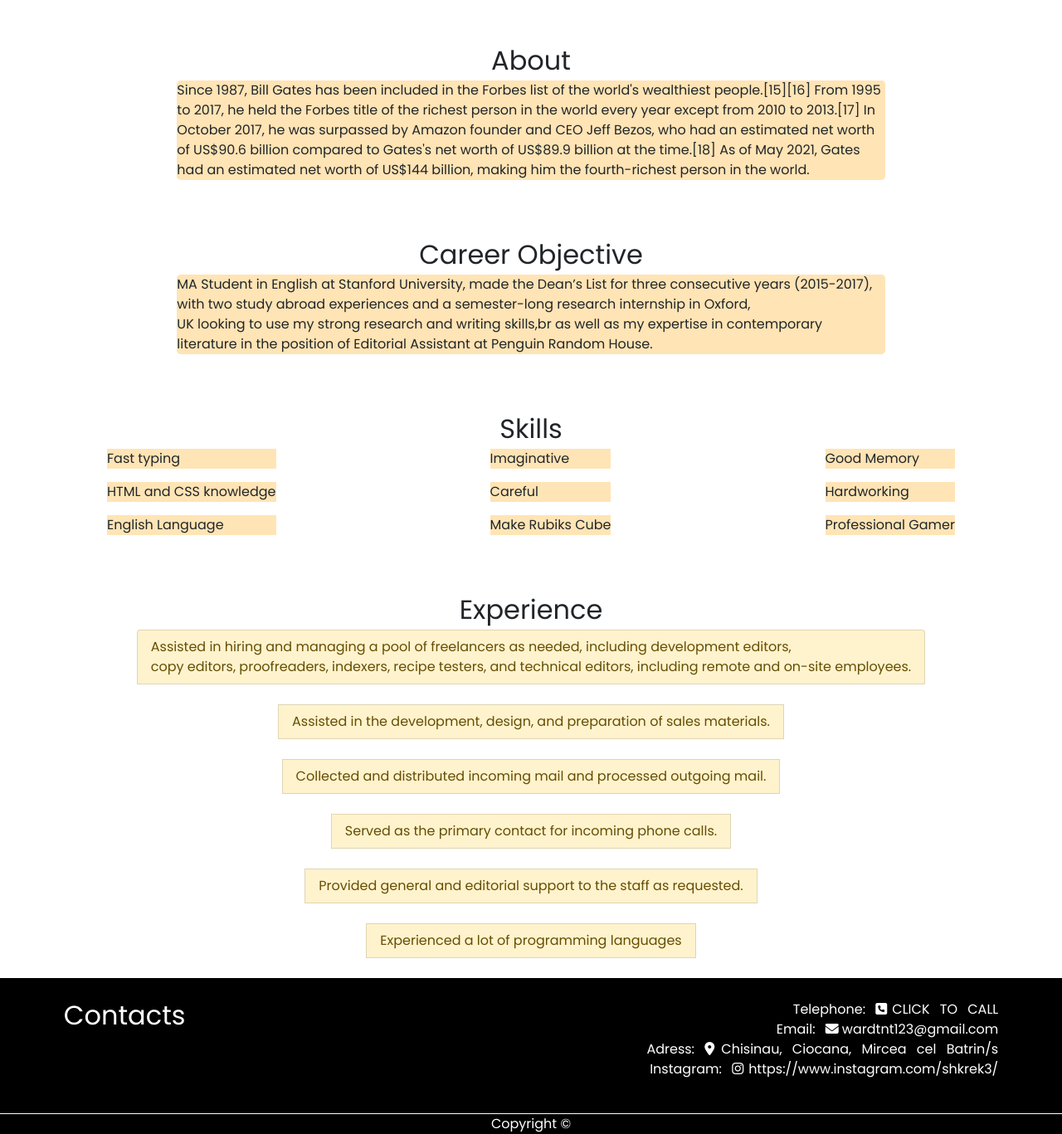
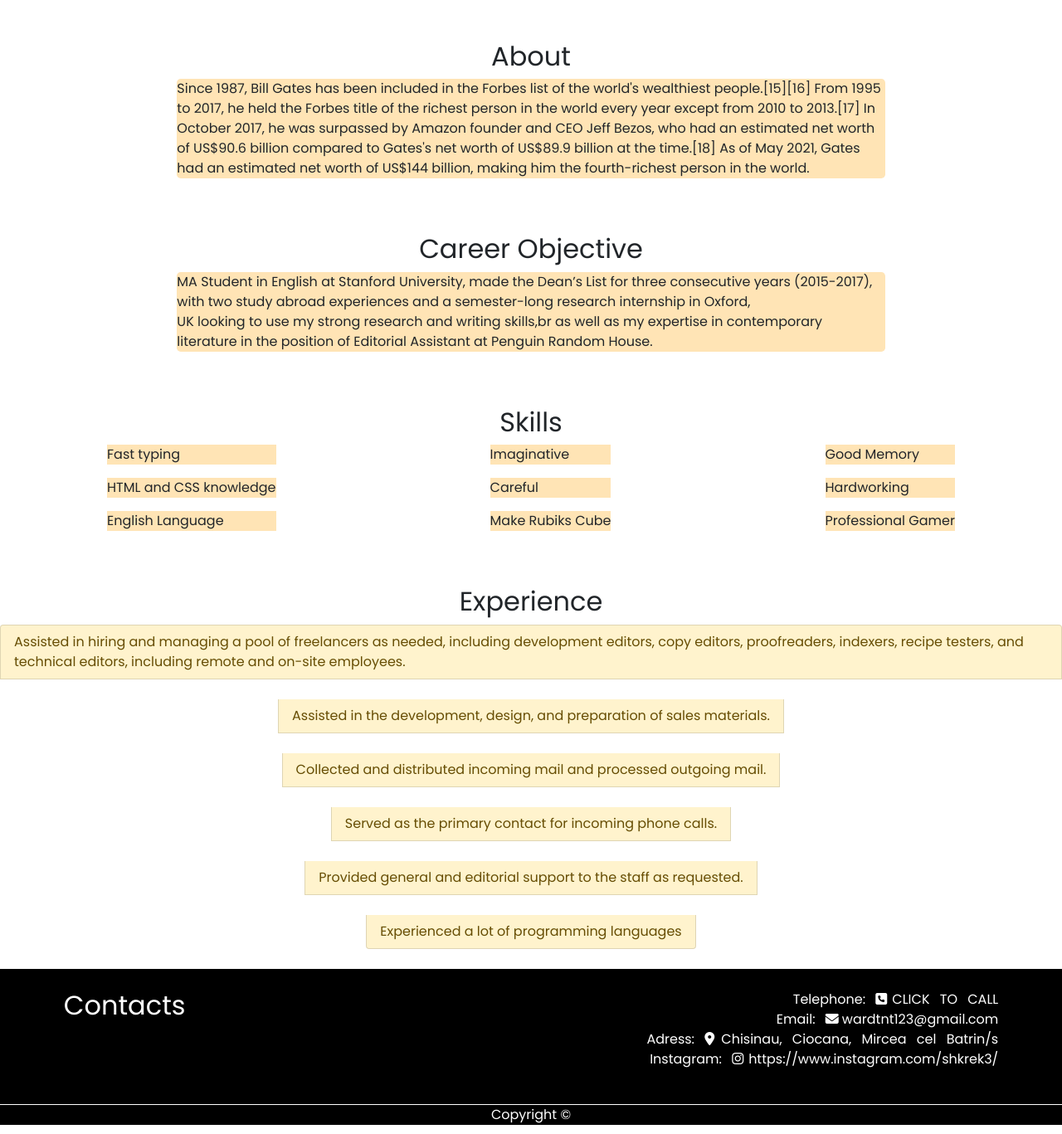
Before and after one commit to Konstantin6/git-project-demo, a PHP site: page /index.html in a window 1280 px wide. Shown: the part 801-2168 px from the top of the page at 83% size. Run offline with PHP 8.4, Linux system fonts and the light colour scheme; some libraries are stand-ins or nearby versions.

Commit message:
made some changes in my code

```diff
--- a/public/index.html
+++ b/public/index.html
@@ -17,12 +17,10 @@
         <nav class="navbar navbar-expand-lg  navbar-scroll">
           <div class="container-fluid">
             <a class="navbar-brand fs-1" href="#!"> My CV</a>
-            <button class="navbar-toggler" type="button" data-mdb-toggle="collapse"
-              data-mdb-target="#navbarSupportedContent" aria-controls="navbarSupportedContent" aria-expanded="false"
-              aria-label="Toggle navigation">
-              <i class="fas fa-bars"></i>
+            <button class="navbar-toggler " type="button" data-bs-toggle="collapse" data-bs-target="#navbarSupportedContent" aria-controls="navbarSupportedContent" aria-expanded="false" aria-label="Toggle navigation">
+              <span class="navbar-toggler-icon bg"><i class="fa fa-bars"></i></span>
             </button>
-            <div class="collapse navbar-collapse " id="navbarSupportedContent">
+            <div class="collapse navbar-collapse" id="navbarSupportedContent">
               <ul class="navbar-nav me-auto">
                 <li class="nav-item">
                   <a class="nav-link active" aria-current="page" href="#!">Home</a>
@@ -56,7 +54,7 @@
             <li>Surname:Constantin</li>
             <li>Age:17</li>
             <li>Country:Moldova</li>
-            <a href="#about"><button type="button" class="btn btn-outline-light mt-5">Read Information</button></a>
+            <li class="pt-3"><a href="#about" class=" btn  btn-warning list-group-item list-group-item-action text-center">Read More</a></li>
 
         </ul>
         </div>
@@ -71,19 +69,19 @@
  <main>
     <section id="about">
 
-    <div class="col-12 text-center fs-2 ">About</div>
+    <div class="col-12 text-center fs-2 "><h2>About</h2></div>
       <div class="col-12 d-flex justify-content-center ">
 <p class="col-8 align-center rounded-3">Since 1987, Bill Gates has been included in the Forbes list of the world's wealthiest people.[15][16] From 1995 to 2017, he held the Forbes title of the richest person in the world every year except from 2010 to 2013.[17] In October 2017, he was surpassed by Amazon founder and CEO Jeff Bezos, who had an estimated net worth of US$90.6 billion compared to Gates's net worth of US$89.9 billion at the time.[18] As of May 2021, Gates had an estimated net worth of US$144 billion, making him the fourth-richest person in the world.</p>
       </div></section>
         <section id="career-obj">
-            <div class="col-12 text-center fs-2">Career Objective</div>
+            <div class="col-12 text-center fs-2"><h2>Career Objective</h2></div>
       <div class="col-12 d-flex justify-content-center ">
 <p class="col-8 align-center rounded-3">    MA Student in English at Stanford University, made the Dean’s List for three consecutive years (2015-2017), with two study abroad experiences and a semester-long research internship in Oxford,<br> UK looking to use my strong research and writing skills,br as well as my expertise in contemporary literature in the position of Editorial Assistant at Penguin Random House.
 </p>
       </div>
         </section>
 
-         <section id="skills"> <div class="col-12 text-center fs-2">Skills</div>
+         <section id="skills"> <div class="col-12 text-center fs-2"><h2>Skills</h2></div>
             <!-- I KNOW THIS MUST BE USED WITH LI,BUT IT
             LOOKS COOLER ONLY IF YOU USE ONLY OL -->
 
@@ -105,17 +103,17 @@
                         <p>Professional Gamer</p>
                     </div>
                 </div>
-              </div>
+
         </section>
-         <section id="exp"><div class="col-12 text-center fs-2">Experience</div>
+         <section id="exp"><div class="col-12 text-center fs-2"><h2>Experience</h2></div>
         <ol class="list-group align-items-center">
-            <li class="list-group-item list-group-item-warning">Assisted in hiring and managing a pool of freelancers as needed, including development editors,
-                <br> copy editors, proofreaders, indexers, recipe testers, and technical editors, including remote and on-site employees.</li><br>
-            <li class="list-group-item list-group-item-warning">Assisted in the development, design, and preparation of sales materials.</li><br>
-            <li class="list-group-item list-group-item-warning">Collected and distributed incoming mail and processed outgoing mail.</li><br>
-            <li class="list-group-item list-group-item-warning">Served as the primary contact for incoming phone calls.</li><br>
-            <li class="list-group-item list-group-item-warning">Provided general and editorial support to the staff as requested.</li><br>
-            <li class="list-group-item list-group-item-warning" list-group-item-warning>Experienced a lot of programming languages</li><br>
+            <li class="list-group-item list-group-item-warning mb-4">Assisted in hiring and managing a pool of freelancers as needed, including development editors,
+                 copy editors, proofreaders, indexers, recipe testers, and technical editors, including remote and on-site employees.</li>
+            <li class="list-group-item list-group-item-warning mb-4">Assisted in the development, design, and preparation of sales materials.</li>
+            <li class="list-group-item list-group-item-warning mb-4">Collected and distributed incoming mail and processed outgoing mail.</li>
+            <li class="list-group-item list-group-item-warning mb-4">Served as the primary contact for incoming phone calls.</li>
+            <li class="list-group-item list-group-item-warning mb-4">Provided general and editorial support to the staff as requested.</li>
+            <li class="list-group-item list-group-item-warning mb-4">Experienced a lot of programming languages</li>
         </ol>
         </section>
          <section id="contact"><h2>Contacts</h2>
@@ -137,7 +135,7 @@
 <p></p>
  </div>
       <footer>
-          <div align="center">
+          <div >
               Copyright &copy;
 
           </div>
--- a/public/style.css
+++ b/public/style.css
@@ -82,6 +82,10 @@ footer{
   color:white;
   background-color: black;
 }
+footer div{
+ display: flex;
+ justify-content:center;
+}
 .white-line{
   width:100%;
   height:1px;
@@ -90,6 +94,9 @@ footer{
 .white-line p{
   padding: 2px;
   background-color: #fff;
+}
+.navbar-toggler:active{
+
 }
 
 
@@ -104,17 +111,10 @@ footer{
 
 
 
+            @media (max-width: 991px) {
 
-            @media (max-width: 991px) {
-                .navbar-scroll {
-                  background-color: #fff;
-                }
 
-                .navbar-scroll .navbar-brand,
-                .navbar-scroll .nav-link,
-                .navbar-scroll .fa-bars {
-                  color: #4f4f4f !important;
-                }
+
               }
 
               .navbar-brand {
```
